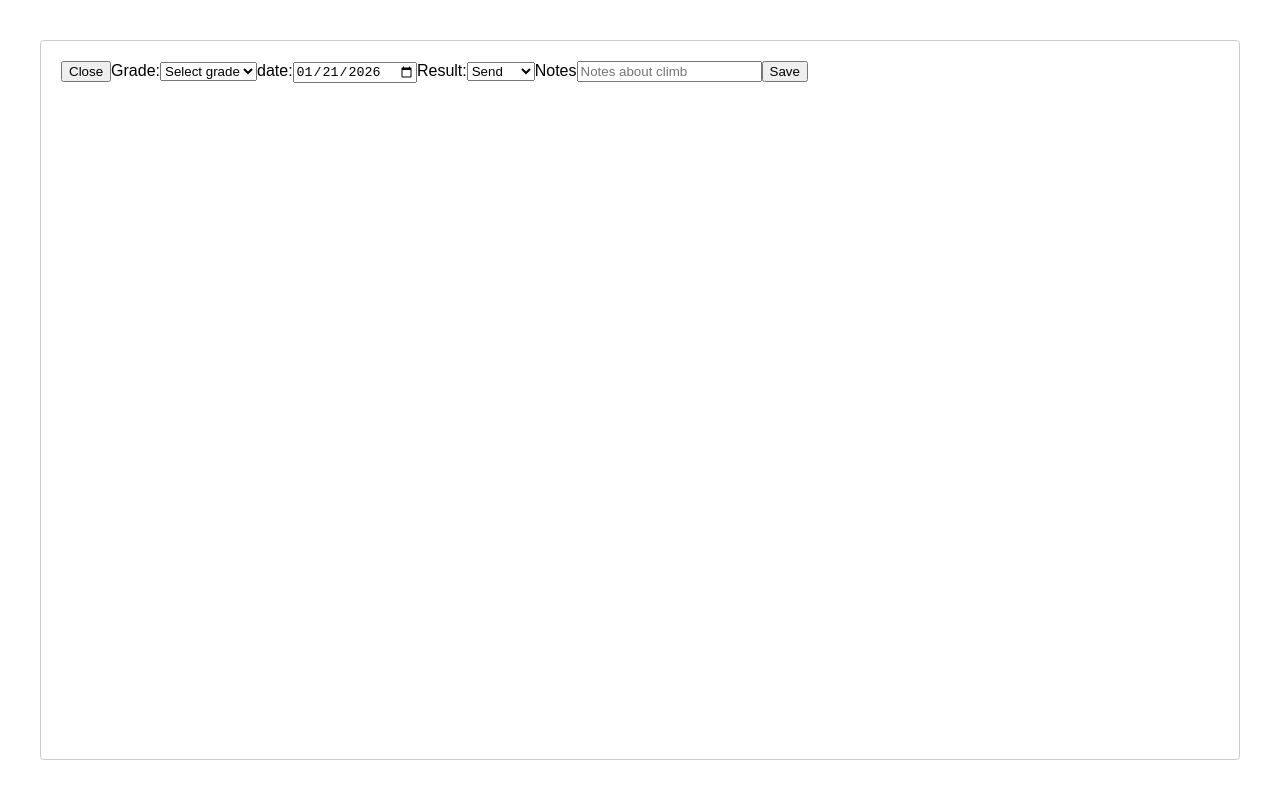
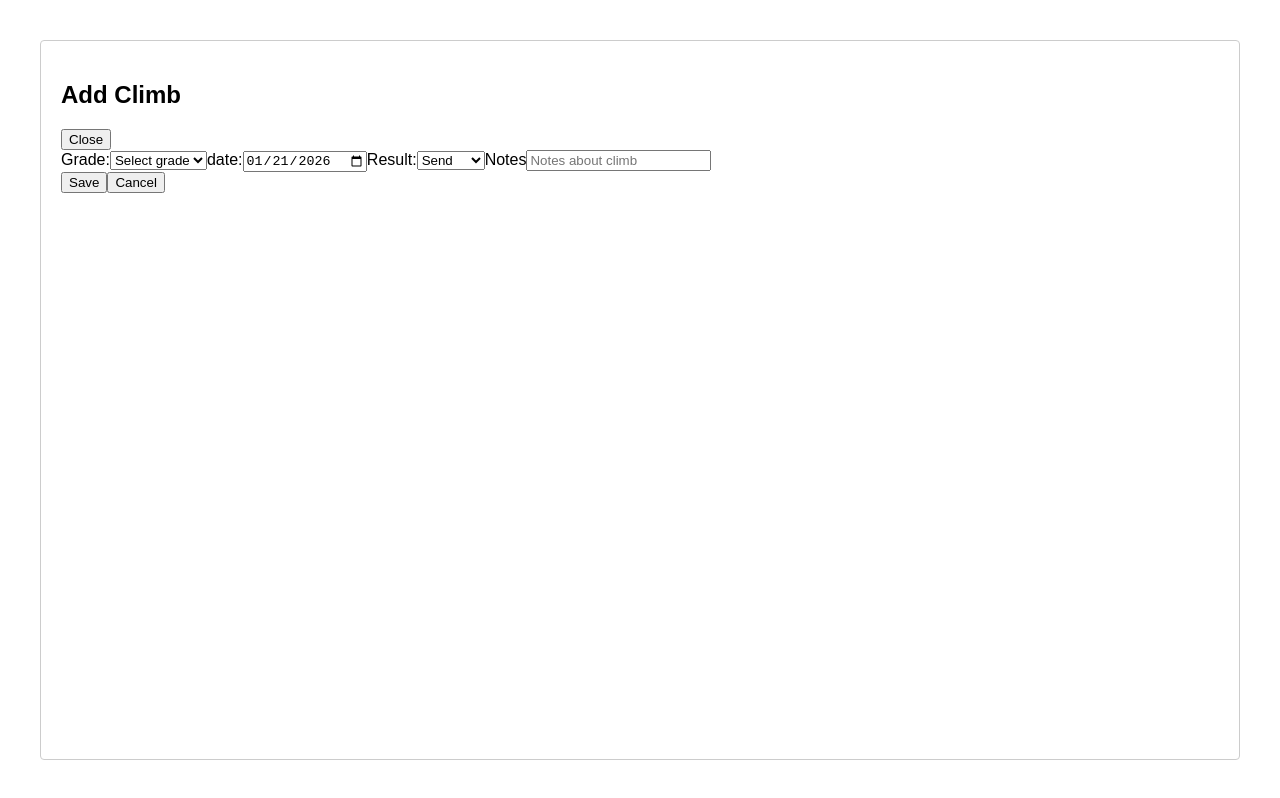
Before and after one commit to Alto0327/Bouldering-Tracker, a React (Vite) app: page / in a window 1280 px wide. Both pictures are taken after a click on the button "Add Form". Built offline with nearby package versions, Linux system fonts and the light colour scheme.

Commit message:
refactor(ui): Add climb form layout

```diff
--- a/src/features/climbs/components/AddClimbForm.jsx
+++ b/src/features/climbs/components/AddClimbForm.jsx
@@ -29,10 +29,14 @@ export default function AddClimbForm({onAdd , closeModal}){
     }
 
     return(
-        <form onSubmit={handleSubmit}>
+        <form onSubmit={handleSubmit} className="climb-form">
+            <div className="climb-form__header">
+                <h2>Add Climb</h2>
                 <button type="button" onClick={closeModal}>Close</button>
+            </div>
+            <div className="climb-form__fields">
                 <label>Grade:
-                <select type="text" value={grade} onChange={(e) => setGrade(e.target.value)} required>
+                    <select type="text" value={grade} onChange={(e) => setGrade(e.target.value)} required >
                         <option value="" disabled>Select grade</option>
                         <option value="G0-G1">G0-G1</option>
                         <option value="G2-G3">G2-G3</option>
@@ -42,7 +46,7 @@ export default function AddClimbForm({onAdd , closeModal}){
                     </select>
                 </label>
                 <label>date:
-                <input type="date" value={date} onChange={(e) => setDate(e.target.value)} />
+                    <input type="date" value={date} onChange={(e) => setDate(e.target.value)}/>
                 </label>
                 <label>Result:
                     <select name="result" id="result" value={result} onChange={(e)=> setResult(e.target.value)} >
@@ -55,7 +59,11 @@ export default function AddClimbForm({onAdd , closeModal}){
                 <label>Notes
                     <input type="text" value={note} onChange={(e) => setNote(e.target.value)} placeholder="Notes about climb"/>
                 </label>
-            <button type="submit">Save</button>
+            </div>
+            <div className="climb-form__actions">
+                <button type="submit" >Save</button>
+                <button type="button" onClick={closeModal}>Cancel</button>
+            </div>
         </form>
     )
 
```
Lines whose indentation alone changed are shown as unchanged.
